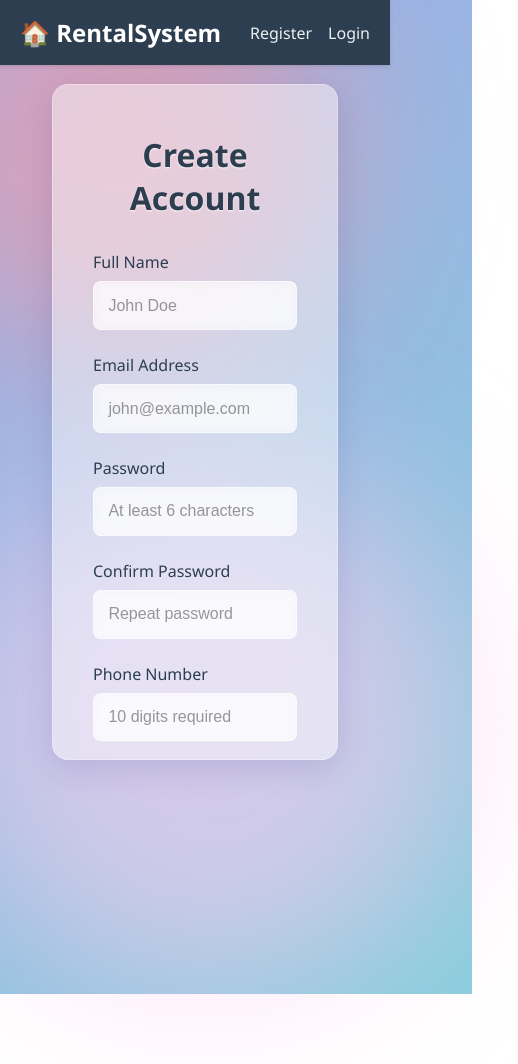
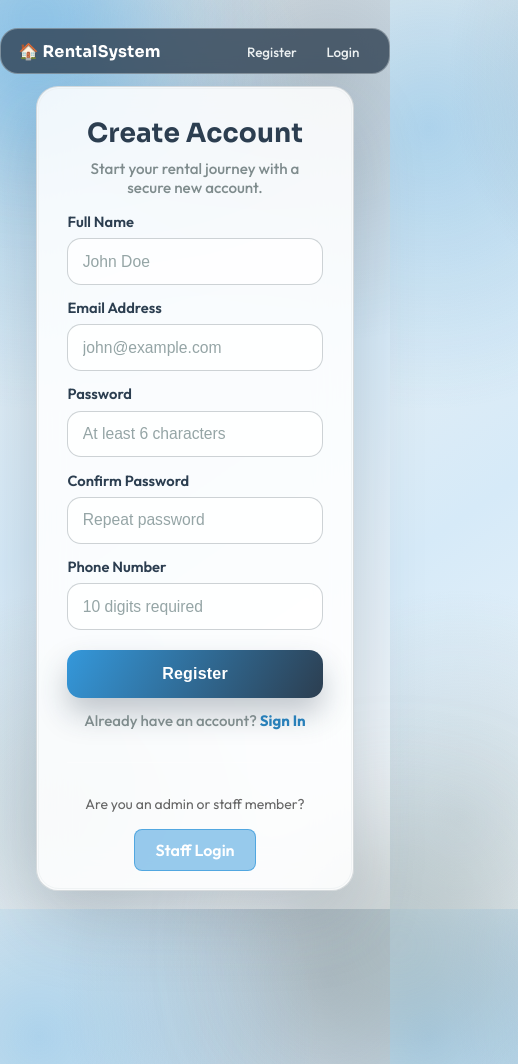
Before and after one commit to dewshan001/RentalSystem, a website: page frontend/register.html in a window 390 px wide. Shown: the whole page, 518 px wide, since content can reach past the window. Before the commit the page ends 994 px from the top, so only its background shows below. Drawn offline with Linux system fonts and the light colour scheme.

Commit message:
Revamp auth pages UI and styles
Modernize authentication views and styling: add page-specific body classes (auth-login-page, auth-register-page), insert descriptive subtitles on login and register forms, replace inline register panel styles with auth-register-panel class. Overhaul styles.css for auth pages — import new fonts, introduce CSS variables, redesign background, nav, glass-panel, inputs and buttons, rename/adjust shape animations, improve responsiveness and accessibility, and refine shadows/borders for a cleaner glassmorphism-inspired aesthetic.

```diff
--- a/frontend/register.html
+++ b/frontend/register.html
@@ -6,7 +6,7 @@
   <title>Register - RentalSystem</title>
   <link rel="stylesheet" href="/styles.css">
 </head>
-<body class="auth-page">
+<body class="auth-page auth-register-page">
   <!-- Animated Background Shapes -->
   <div class="glass-shape glass-shape-1"></div>
   <div class="glass-shape glass-shape-2"></div>
@@ -26,8 +26,9 @@
     <div class="container">
       <div id="alert" class="alert" style="display: none; width: 100%; max-width: 450px; margin: 0 auto 1.5rem;"></div>
 
-      <div class="glass-panel" style="max-height: 80vh; overflow-y: auto;">
+      <div class="glass-panel auth-register-panel">
         <h1 class="text-center mb-4">Create Account</h1>
+        <p class="auth-subtitle text-center">Start your rental journey with a secure new account.</p>
         <form id="registerForm">
           <div class="form-group">
             <label for="name">Full Name</label>
--- a/frontend/styles.css
+++ b/frontend/styles.css
@@ -1,3 +1,5 @@
+@import url('https://fonts.googleapis.com/css2?family=Outfit:wght@300;400;500;600;700;800&family=Sora:wght@500;600;700&display=swap');
+
 * {
   margin: 0;
   padding: 0;
@@ -474,164 +476,379 @@ tr:hover {
 .mb-3 { margin-bottom: 1.5rem; }
 .mb-4 { margin-bottom: 2rem; }
 
-/* Glassmorphism Auth Pages */
+/* Modern Auth Pages */
 .auth-page {
-  background: linear-gradient(135deg, #74ebd5, #9face6, #74ebd5);
-  background-size: 400% 400%;
-  animation: gradientBG 15s ease infinite;
+  --auth-primary: #3498db;
+  --auth-primary-strong: #2980b9;
+  --auth-accent: #2c3e50;
+  --auth-text: #2c3e50;
+  --auth-muted: #7f8c8d;
+  --auth-card: rgba(255, 255, 255, 0.86);
+  --auth-stroke: rgba(189, 195, 199, 0.6);
+  --auth-shadow: 0 30px 70px rgba(44, 62, 80, 0.22);
   min-height: 100vh;
+  background:
+    radial-gradient(circle at 10% 14%, rgba(52, 152, 219, 0.32), transparent 33%),
+    radial-gradient(circle at 84% 8%, rgba(44, 62, 80, 0.24), transparent 30%),
+    radial-gradient(circle at 18% 90%, rgba(149, 165, 166, 0.3), transparent 26%),
+    linear-gradient(145deg, #ecf0f1 0%, #d6eaf8 48%, #f8f9fa 100%);
+  position: relative;
+  overflow-x: hidden;
+  overflow-y: auto;
+  font-family: 'Outfit', 'Segoe UI', Tahoma, Geneva, Verdana, sans-serif;
+}
+
+.auth-page::before {
+  content: '';
+  position: absolute;
+  inset: 0;
+  background-image: radial-gradient(rgba(44, 62, 80, 0.12) 0.65px, transparent 0.65px);
+  background-size: 26px 26px;
+  opacity: 0.3;
+  pointer-events: none;
+}
+
+.auth-page nav {
+  position: fixed;
+  top: 20px;
+  left: 0;
+  width: 100%;
+  z-index: 50;
+  background: transparent;
+  box-shadow: none;
+}
+
+.auth-page nav .container {
+  max-width: 980px;
+  background: rgba(44, 62, 80, 0.78);
+  backdrop-filter: blur(15px);
+  -webkit-backdrop-filter: blur(15px);
+  border: 1px solid rgba(236, 240, 241, 0.35);
+  border-radius: 999px;
+  padding: 0.72rem 1.1rem;
+}
+
+.auth-page .brand {
+  font-family: 'Sora', 'Segoe UI', Tahoma, Geneva, Verdana, sans-serif;
+  font-size: 1.18rem;
+  letter-spacing: 0.3px;
+}
+
+.auth-page .nav-links {
+  gap: 0.75rem;
+}
+
+.auth-page .nav-links a {
+  color: #ecf0f1;
+  font-weight: 500;
+  padding: 0.48rem 0.95rem;
+  border-radius: 999px;
+  transition: background-color 0.25s ease, color 0.25s ease, transform 0.25s ease;
+}
+
+.auth-page .nav-links a:hover {
+  background: rgba(52, 152, 219, 0.24);
+  color: #ffffff;
+  transform: translateY(-1px);
+}
+
+.auth-page main {
+  min-height: 100vh;
+  width: 100%;
   display: flex;
-  align-items: center;
+  align-items: flex-start;
   justify-content: center;
+  padding: 6.5rem 1.4rem 2.4rem;
   position: relative;
+  z-index: 4;
+}
+
+.auth-page main .container {
+  width: 100%;
+  max-width: 980px;
+}
+
+.auth-page.auth-register-page {
   overflow: hidden;
 }
 
-.auth-page nav {
-  position: absolute;
-  top: 0;
-  width: 100%;
+.auth-page.auth-register-page main {
+  align-items: center;
+  min-height: 100vh;
+  padding: 5.3rem 1.4rem 1rem;
 }
 
-.auth-page main {
-  display: flex;
-  justify-content: center;
-  align-items: center;
-  width: 100%;
-  padding: 4rem 2rem;
-  z-index: 10;
+.auth-page.auth-register-page .glass-panel {
+  max-width: 470px;
+  padding: 1.8rem 1.9rem 1.2rem;
 }
 
-@keyframes gradientBG {
-  0% { background-position: 0% 50%; }
-  50% { background-position: 100% 50%; }
-  100% { background-position: 0% 50%; }
+.auth-page.auth-register-page .glass-panel h1 {
+  margin-bottom: 1rem;
 }
 
-/* Animated background shapes */
+.auth-page.auth-register-page .auth-subtitle {
+  margin: -0.4rem 0 0.9rem;
+}
+
+.auth-page.auth-register-page .form-group {
+  margin-bottom: 0.82rem;
+}
+
+.auth-page.auth-register-page .glass-input {
+  padding: 0.72rem 0.9rem;
+}
+
+.auth-page.auth-register-page .glass-btn {
+  margin-top: 0.4rem;
+}
+
+.auth-page.auth-register-page .auth-links {
+  margin-top: 0.85rem;
+}
+
+.auth-page.auth-login-page main {
+  align-items: center;
+}
+
+.auth-page.auth-login-page main .container {
+  min-height: calc(100vh - 8.9rem);
+  display: flex;
+  align-items: center;
+}
+
 .glass-shape {
   position: absolute;
-  filter: blur(80px);
+  filter: blur(70px);
   z-index: 1;
-  opacity: 0.6;
-}
-.glass-shape-1 {
-  width: 400px;
-  height: 400px;
-  background: #ff9a9e;
-  top: -100px;
-  left: -100px;
-  border-radius: 50%;
-  animation: float1 10s infinite alternate ease-in-out;
-}
-.glass-shape-2 {
-  width: 500px;
-  height: 500px;
-  background: #fecfef;
-  bottom: -150px;
-  right: -100px;
-  border-radius: 50%;
-  animation: float2 12s infinite alternate ease-in-out;
+  opacity: 0.5;
+  pointer-events: none;
 }
 
-@keyframes float1 {
-  0% { transform: translate(0, 0) scale(1); }
-  100% { transform: translate(50px, 100px) scale(1.1); }
-}
-@keyframes float2 {
-  0% { transform: translate(0, 0) scale(1); }
-  100% { transform: translate(-100px, -50px) scale(1.2); }
+.glass-shape-1 {
+  width: min(48vw, 420px);
+  height: min(48vw, 420px);
+  background: #3498db;
+  top: -120px;
+  left: -90px;
+  border-radius: 50%;
+  animation: authFloatOne 9s ease-in-out infinite alternate;
 }
 
-/* Glass Panel Form */
+.glass-shape-2 {
+  width: min(58vw, 500px);
+  height: min(58vw, 500px);
+  background: #95a5a6;
+  bottom: -170px;
+  right: -150px;
+  border-radius: 50%;
+  animation: authFloatTwo 12s ease-in-out infinite alternate;
+}
+
+@keyframes authFloatOne {
+  0% { transform: translate(0, 0) scale(1); }
+  100% { transform: translate(55px, 75px) scale(1.12); }
+}
+
+@keyframes authFloatTwo {
+  0% { transform: translate(0, 0) scale(1); }
+  100% { transform: translate(-80px, -60px) scale(1.16); }
+}
+
 .glass-panel {
-  background: rgba(255, 255, 255, 0.45);
-  backdrop-filter: blur(16px);
-  -webkit-backdrop-filter: blur(16px);
-  border: 1px solid rgba(255, 255, 255, 0.3);
-  padding: 3rem 2.5rem;
-  border-radius: 16px;
-  box-shadow: 0 8px 32px 0 rgba(31, 38, 135, 0.15);
-  max-width: 450px;
+  position: relative;
+  z-index: 5;
+  max-width: 500px;
   width: 100%;
   margin: 0 auto;
-  animation: slideUp 0.6s ease-out;
+  padding: 2.35rem 2.05rem 1.8rem;
+  border-radius: 28px;
+  border: 1px solid var(--auth-stroke);
+  background: var(--auth-card);
+  backdrop-filter: blur(18px);
+  -webkit-backdrop-filter: blur(18px);
+  box-shadow: var(--auth-shadow);
+  animation: authSlideIn 620ms cubic-bezier(0.2, 0.75, 0.3, 1) both;
 }
 
-@keyframes slideUp {
-  0% { opacity: 0; transform: translateY(30px); }
-  100% { opacity: 1; transform: translateY(0); }
+.glass-panel::after {
+  content: '';
+  position: absolute;
+  inset: 1px;
+  border-radius: 27px;
+  border: 1px solid rgba(236, 240, 241, 0.7);
+  pointer-events: none;
+}
+
+@keyframes authSlideIn {
+  0% {
+    opacity: 0;
+    transform: translateY(18px) scale(0.98);
+  }
+  100% {
+    opacity: 1;
+    transform: translateY(0) scale(1);
+  }
 }
 
 .glass-panel h1 {
-  color: #2c3e50;
-  text-shadow: 0px 1px 2px rgba(255,255,255,0.8);
-  margin-bottom: 2rem;
+  margin-bottom: 1.65rem;
+  color: var(--auth-text);
+  font-family: 'Sora', 'Segoe UI', Tahoma, Geneva, Verdana, sans-serif;
+  font-size: clamp(1.65rem, 2vw, 2rem);
+  letter-spacing: 0.15px;
 }
 
-/* Glass Inputs */
-.glass-input {
-  background: rgba(255, 255, 255, 0.6);
-  border: 1px solid rgba(255, 255, 255, 0.5);
-  border-radius: 8px;
-  color: #333;
-  padding: 0.9rem;
-  transition: all 0.3s ease;
-  backdrop-filter: blur(5px);
-}
-.glass-input:focus {
-  background: rgba(255, 255, 255, 0.9);
-  border-color: #3498db;
-  box-shadow: 0 0 10px rgba(52, 152, 219, 0.4);
-}
-.glass-input::placeholder {
-  color: rgba(0, 0, 0, 0.4);
+.auth-subtitle {
+  margin: -0.78rem 0 1.25rem;
+  color: var(--auth-muted);
+  font-size: 0.95rem;
+  font-weight: 500;
 }
 
-/* Glass Button */
+.auth-page .form-group {
+  margin-bottom: 1.05rem;
+}
+
+.auth-page label {
+  color: var(--auth-text);
+  font-size: 0.92rem;
+  font-weight: 600;
+  margin-bottom: 0.45rem;
+}
+
+.glass-input {
+  width: 100%;
+  border: 1.5px solid rgba(189, 195, 199, 0.75);
+  border-radius: 14px;
+  background: rgba(255, 255, 255, 0.78);
+  color: var(--auth-text);
+  font-size: 0.98rem;
+  line-height: 1.4;
+  padding: 0.84rem 0.95rem;
+  transition: border-color 0.2s ease, box-shadow 0.2s ease, background-color 0.2s ease, transform 0.2s ease;
+}
+
+.glass-input::placeholder {
+  color: #95a5a6;
+}
+
+.glass-input:focus {
+  outline: none;
+  border-color: rgba(52, 152, 219, 0.85);
+  background: rgba(255, 255, 255, 0.95);
+  box-shadow: 0 0 0 4px rgba(52, 152, 219, 0.2), 0 10px 20px rgba(44, 62, 80, 0.14);
+  transform: translateY(-1px);
+}
+
 .glass-btn {
-  background: linear-gradient(135deg, rgba(52, 152, 219, 0.8), rgba(41, 128, 185, 0.8));
-  color: white;
+  width: 100%;
   border: none;
-  padding: 1rem;
-  font-size: 1.1rem;
-  font-weight: 600;
-  border-radius: 8px;
-  box-shadow: 0 4px 15px rgba(52, 152, 219, 0.3);
-  transition: all 0.3s ease;
-  backdrop-filter: blur(5px);
-  width: 100%;
-  margin-top: 1rem;
+  border-radius: 14px;
+  margin-top: 0.5rem;
+  padding: 0.94rem 1rem;
+  font-size: 1rem;
+  font-weight: 700;
+  letter-spacing: 0.2px;
+  color: #ffffff;
+  background: linear-gradient(120deg, var(--auth-primary), var(--auth-accent));
+  box-shadow: 0 16px 30px rgba(44, 62, 80, 0.28);
+  transition: transform 0.22s ease, box-shadow 0.22s ease, filter 0.22s ease;
   cursor: pointer;
 }
+
 .glass-btn:hover {
   transform: translateY(-2px);
-  background: linear-gradient(135deg, rgba(52, 152, 219, 0.95), rgba(41, 128, 185, 0.95));
-  box-shadow: 0 6px 20px rgba(52, 152, 219, 0.5);
+  filter: saturate(1.05) brightness(1.02);
+  box-shadow: 0 20px 32px rgba(44, 62, 80, 0.36);
+}
+
+.glass-btn:active {
+  transform: translateY(0);
 }
 
 .auth-links {
-  margin-top: 1.5rem;
+  margin-top: 1.2rem;
   text-align: center;
-  color: #555;
+  color: var(--auth-muted);
+  font-size: 0.94rem;
   font-weight: 500;
 }
+
 .auth-links a {
-  color: #3498db;
+  color: var(--auth-primary-strong);
   text-decoration: none;
-  font-weight: 600;
-  transition: color 0.3s;
+  font-weight: 700;
+  transition: color 0.22s ease;
 }
+
 .auth-links a:hover {
-  color: #2980b9;
+  color: #2471a3;
   text-decoration: underline;
 }
 
-/* Enhancing existing alert to match glass look */
 .auth-page .alert {
-  background: rgba(255, 255, 255, 0.8);
-  backdrop-filter: blur(10px);
-  border-radius: 8px;
-  box-shadow: 0 4px 15px rgba(0,0,0,0.05);
-  margin-bottom: 1.5rem;
+  width: 100%;
+  max-width: 500px;
+  margin: 0 auto 1rem;
+  border-radius: 14px;
+  backdrop-filter: blur(8px);
+  border: 1px solid rgba(236, 240, 241, 0.72);
+  box-shadow: 0 10px 26px rgba(44, 62, 80, 0.14);
 }
+
+.auth-register-panel {
+  max-height: none;
+  overflow: visible;
+}
+
+@media (max-width: 900px) {
+  .auth-page nav {
+    top: 12px;
+  }
+
+  .auth-page nav .container {
+    border-radius: 18px;
+  }
+
+  .auth-page.auth-register-page {
+    overflow-y: auto;
+  }
+
+  .auth-page.auth-register-page main {
+    align-items: flex-start;
+    padding: 5.4rem 1rem 1.1rem;
+  }
+}
+
+@media (max-width: 640px) {
+  .auth-page main {
+    padding: 5.8rem 1rem 1.25rem;
+  }
+
+  .auth-page .brand {
+    font-size: 1rem;
+  }
+
+  .auth-page .nav-links {
+    gap: 0.35rem;
+  }
+
+  .auth-page .nav-links a {
+    font-size: 0.84rem;
+    padding: 0.4rem 0.75rem;
+  }
+
+  .glass-panel {
+    border-radius: 22px;
+    padding: 2rem 1.1rem 1.3rem;
+  }
+
+  .glass-panel::after {
+    border-radius: 21px;
+  }
+
+  .glass-shape {
+    filter: blur(60px);
+  }
+}
```
Also changed, not shown: frontend/login.html (+2 -1 lines).
